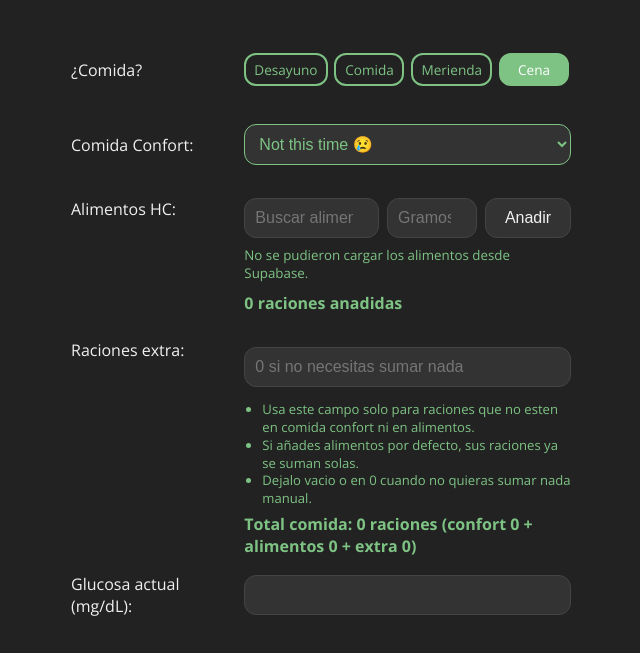
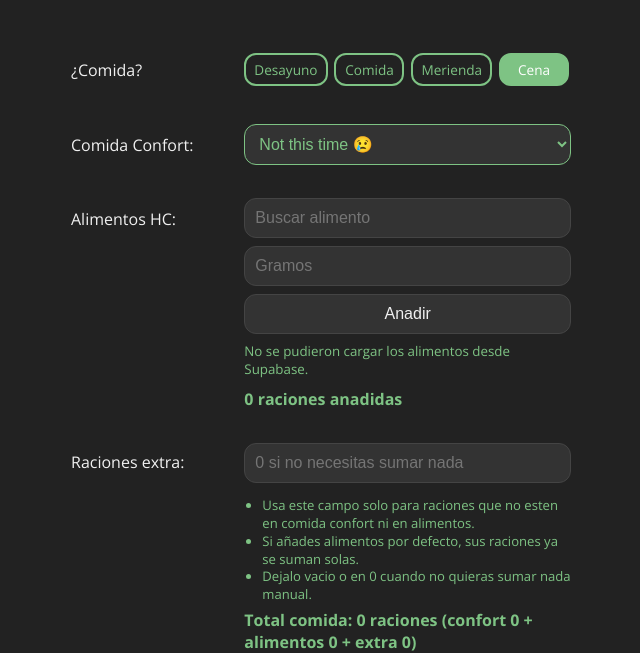
Before and after one commit to NonoFG/Mi-Insulina, a plain HTML site: page index.html in a window 1280 px wide. Shown: the part 149-802 px from the top of the page, without its empty margins (319-959 px from the left). Drawn offline with nearby package versions, Linux system fonts and the light colour scheme; no server answers.

Commit message:
Padding top

```diff
--- a/main.css
+++ b/main.css
@@ -243,6 +243,14 @@ body[data-tema="oscuro"] select.error {
   align-items: start;
 }
 
+.comida-tabla-hc > label{
+  padding-top: 10px;
+}
+
+.raciones-extra > label {
+  padding-top: 16px;
+}
+
 .raciones-extra-panel {
   width: 100%;
 }
@@ -275,7 +283,7 @@ body[data-tema="oscuro"] select.error {
 
 .alimentos-hc-controles {
   display: grid;
-  grid-template-columns: minmax(0, 1fr) 90px 86px;
+  grid-template-columns: 1fr;
   gap: 8px;
   align-items: center;
 }
```
